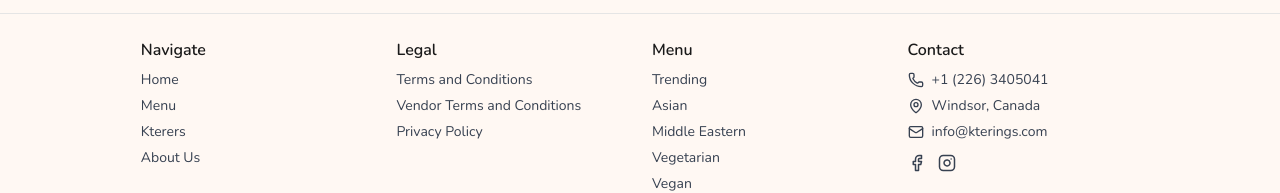
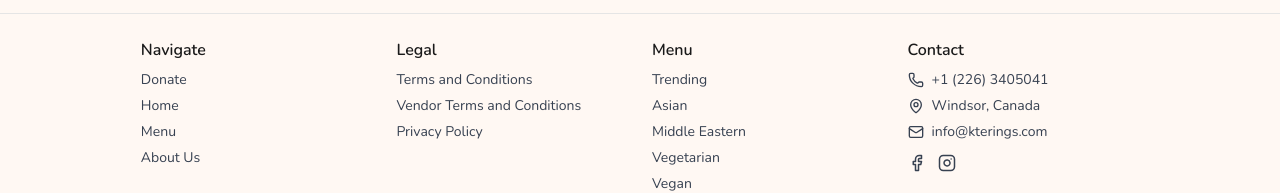
Before and after one commit to ktering/frontend, a React (Vite) app: page / in a window 1280 px wide. Shown: the part 3073-3266 px from the top of the page. Built offline with nearby package versions, Linux system fonts and the light colour scheme; no server answers.

Commit message:
added donation link

```diff
--- a/src/components/customer/Footer.jsx
+++ b/src/components/customer/Footer.jsx
@@ -50,9 +50,9 @@ const Footer = () => {
           <div className="text-center sm:text-left">
             <h4 className="text-base font-semibold mb-2 text-black">Navigate</h4>
             <ul className="space-y-1.5">
+              <li><Link to="https://www.islamicreliefcanada.org/emergencies">Donate</Link></li>
               <li><Link to="/">Home</Link></li>
               <li><Link to="/menu">Menu</Link></li>
-              <li><Link to="/chefs">Kterers</Link></li>
                <li><Link to="/aboutUs">About Us</Link></li>
             </ul>
           </div>
```
Also changed, not shown: 1 other file (tests, documents, lock files or other folders).
